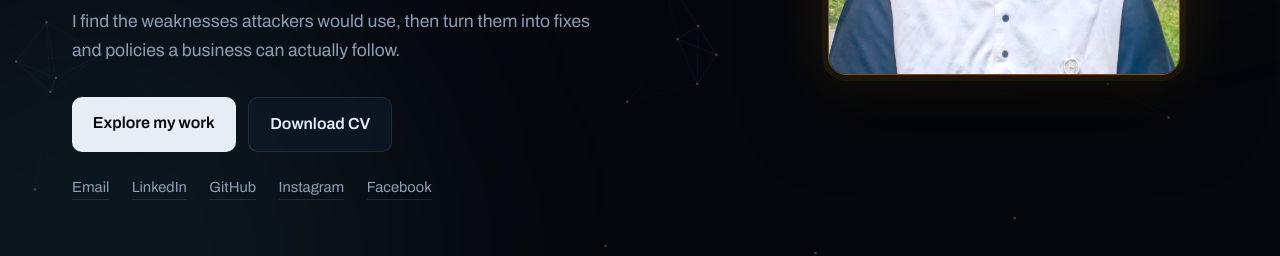
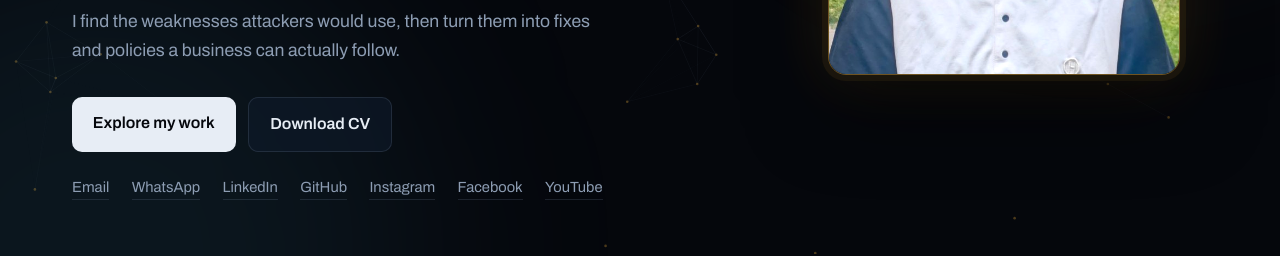
Before and after one commit to Brysonsikanyika/Brysonsikanyika.github.io, a plain HTML site: page index.html in a window 1280 px wide. Shown: the part 546-802 px from the top of the page. Drawn offline with Linux system fonts and the light colour scheme.

Commit message:
Add WhatsApp and YouTube contact links
Co-Authored-By: Claude Opus 5.5 <noreply@anthropic.com>
Claude-Session: https://claude.ai/code/session_01RuqffLEeW7kUwxxhLtCFcV

```diff
--- a/index.html
+++ b/index.html
@@ -249,10 +249,12 @@
         </div>
         <div class="mini">
           <a href="mailto:brysonsikanyika07@gmail.com">Email</a>
+          <a href="https://wa.me/260970450895?text=Hi%20Brysec%2C%20I%27d%20like%20help%20with%E2%80%A6" rel="noopener">WhatsApp</a>
           <a href="https://www.linkedin.com/in/bryson-sikanyika-351198252/" rel="noopener">LinkedIn</a>
           <a href="https://github.com/Brysonsikanyika" rel="noopener">GitHub</a>
           <a href="https://www.instagram.com/bryson_sikanyika/" rel="noopener">Instagram</a>
           <a href="https://www.facebook.com/brysonsikanyika07" rel="noopener">Facebook</a>
+          <a href="https://www.youtube.com/@brysonsikanyika" rel="noopener">YouTube</a>
         </div>
       </div>
       <figure class="portrait">
@@ -396,11 +398,13 @@
       <p class="lead rv">I'm open to Cybersecurity Analyst, Information Security Analyst, SOC, GRC and IT Audit roles in the Copperbelt or Lusaka, hybrid or remote.</p>
       <div class="btns rv">
         <a class="btn solid" href="mailto:brysonsikanyika07@gmail.com">brysonsikanyika07@gmail.com</a>
+        <a class="btn ghost" href="https://wa.me/260970450895?text=Hi%20Brysec%2C%20I%27d%20like%20help%20with%E2%80%A6" rel="noopener">WhatsApp</a>
         <a class="btn ghost" href="Bryson_Sikanyika_CV.pdf" download>Download CV</a>
         <a class="btn ghost" href="https://www.linkedin.com/in/bryson-sikanyika-351198252/" rel="noopener">LinkedIn</a>
         <a class="btn ghost" href="https://github.com/Brysonsikanyika" rel="noopener">GitHub</a>
         <a class="btn ghost" href="https://www.instagram.com/bryson_sikanyika/" rel="noopener">Instagram</a>
         <a class="btn ghost" href="https://www.facebook.com/brysonsikanyika07" rel="noopener">Facebook</a>
+        <a class="btn ghost" href="https://www.youtube.com/@brysonsikanyika" rel="noopener">YouTube</a>
       </div>
     </section>
   </main>
```
